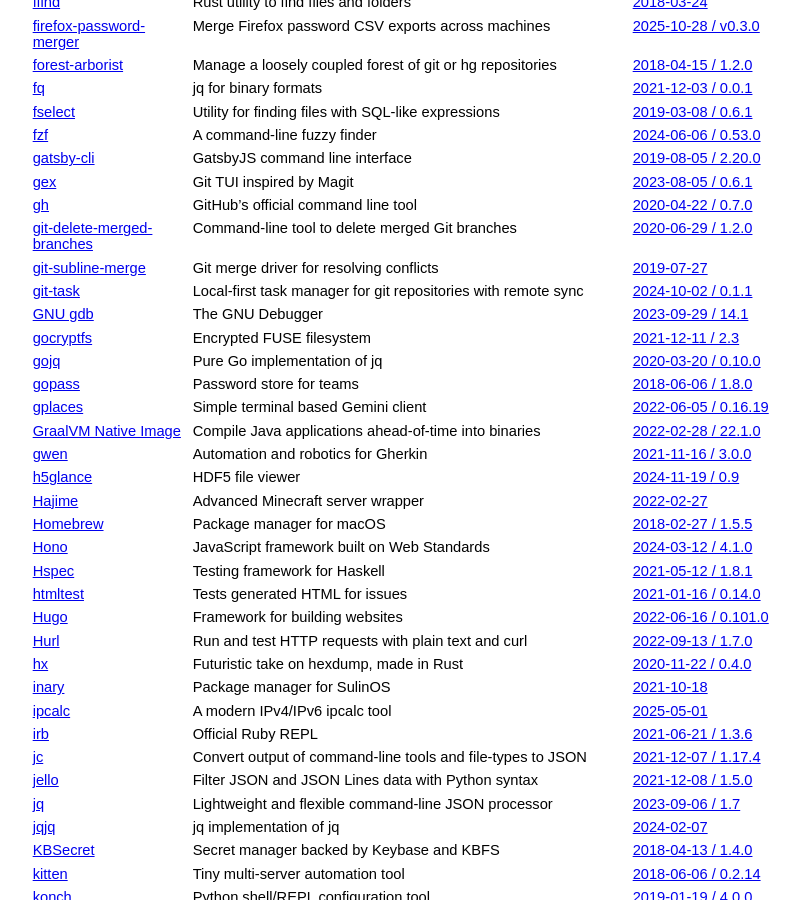
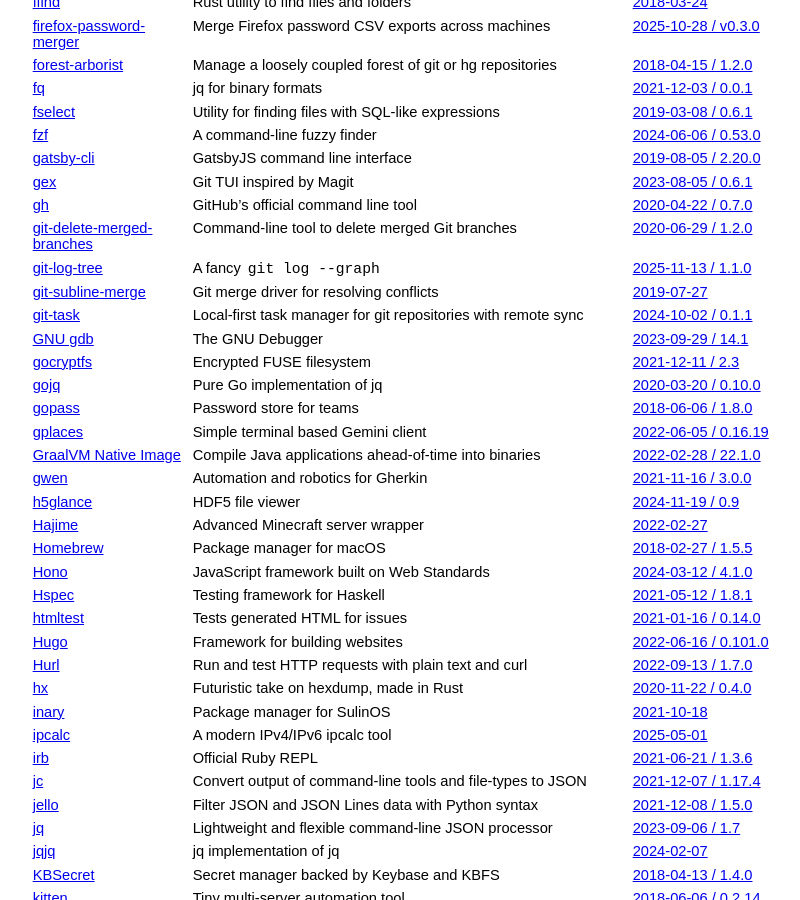
Before and after one commit to jcs/no_color, a Jekyll site: the page built from index.md, in a window 1280 px wide and 900 px high, scrolled down 4261 px. Shown: the whole window, without its empty margins (211-1011 px from the left). Built offline with Jekyll 4.4.1, drawn with Linux system fonts in a browser that asks for light colours; our own code applies the rules of GitHub Pages for plain Markdown files.

Commit message:
Add git-log-tree (#328)

```diff
--- a/index.md
+++ b/index.md
@@ -219,6 +219,7 @@ color by default via `NO_COLOR`.
 | [gex](https://github.com/Piturnah/gex) | Git TUI inspired by Magit | [2023-08-05 / 0.6.1](https://github.com/Piturnah/gex/releases/tag/v0.6.1) |
 | [gh](https://github.com/cli/cli) | GitHub’s official command line tool | [2020-04-22 / 0.7.0](https://github.com/cli/cli/commit/250114e2c033bccd938f297605a915578d8af07c) |
 | [git-delete-merged-branches](https://github.com/hartwork/git-delete-merged-branches) | Command-line tool to delete merged Git branches | [2020-06-29 / 1.2.0](https://github.com/hartwork/git-delete-merged-branches/commit/62bd406fba91e831e29663a483bfe7659b4c62f3) |
+| [git-log-tree](https://github.com/xiaoshanyan9/git-log-tree) | A fancy `git log --graph` | [2025-11-13 / 1.1.0](https://github.com/xiaoshanyan9/git-log-tree/releases/tag/v1.1.0) |
 | [git-subline-merge](https://github.com/paulaltin/git-subline-merge) | Git merge driver for resolving conflicts | [2019-07-27](https://github.com/paulaltin/git-subline-merge/commit/d8f738a62f96dfdf315511cece7c93526e48baef) |
 | [git-task](https://github.com/jhspetersson/git-task) | Local-first task manager for git repositories with remote sync | [2024-10-02 / 0.1.1](https://github.com/jhspetersson/git-task/releases/tag/0.1.1) |
 | [GNU gdb](https://www.sourceware.org/gdb/) | The GNU Debugger | [2023-09-29 / 14.1](https://sourceware.org/git/?p=binutils-gdb.git;a=commit;h=4ebfd53de03599b73838ee339e47652ac26c37c0) |
```
